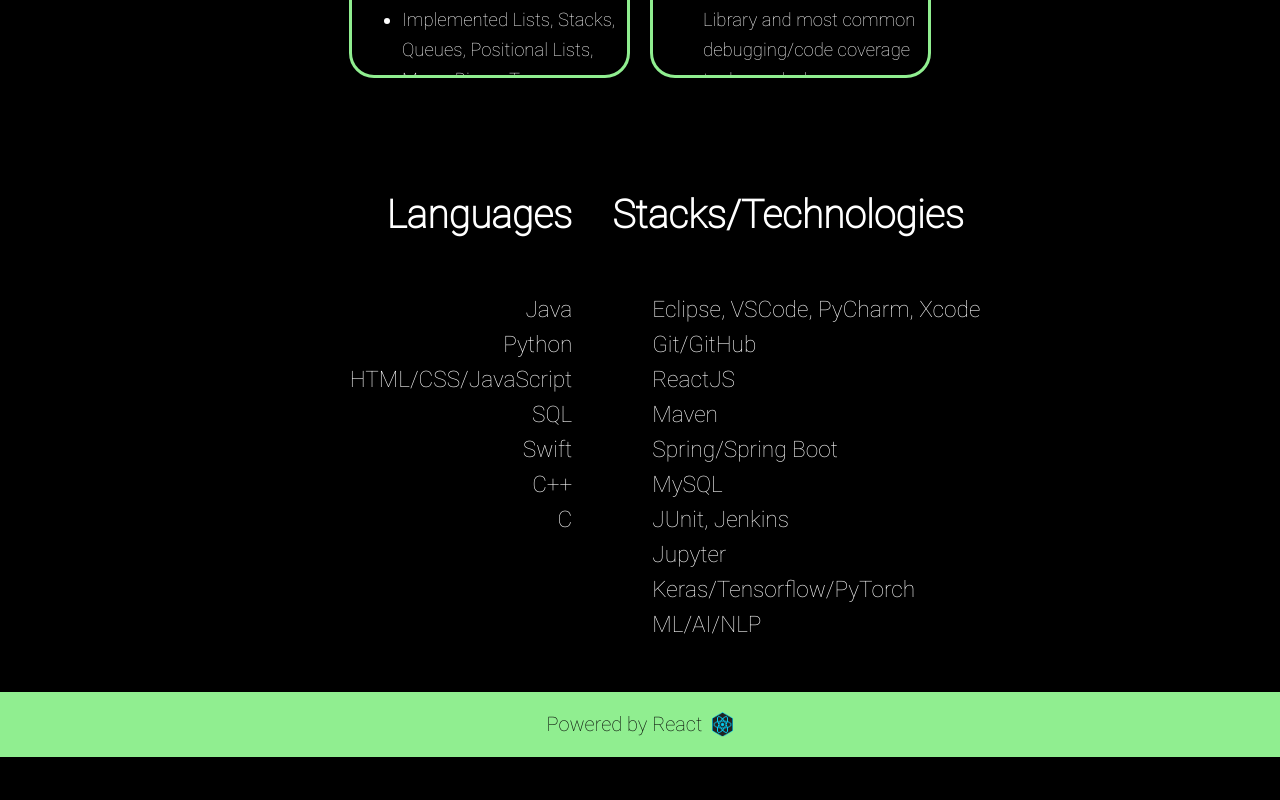
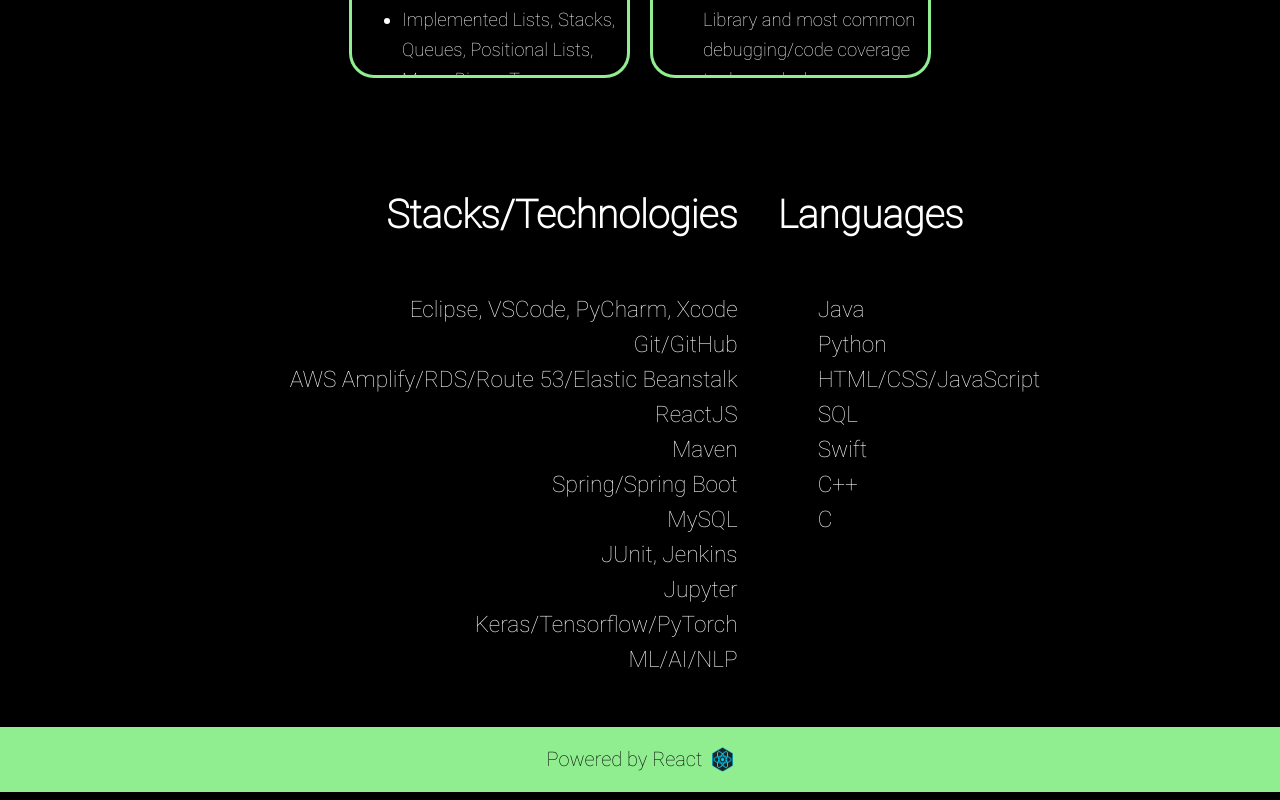
Before and after one commit to nvdixit/Portfolio, a React (Create React App) app in the folder portfolio/: page /#/ in a window 1280 px wide. Shown: the part 1498-2298 px from the top of the page. Before the commit the page ends 2263 px from the top, so only its background shows below. Built offline with nearby package versions, Linux system fonts and the light colour scheme.

Commit message:
Tracksaction info updates

```diff
--- a/portfolio/src/components/Intro.js
+++ b/portfolio/src/components/Intro.js
@@ -58,12 +58,12 @@
 
                 <pre/>
 
-                <SkillList orientation="left" listTitle="Languages"
+                <SkillList orientation="left" listTitle="Stacks/Technologies"
+                skills={["Eclipse, VSCode, PyCharm, Xcode", "Git/GitHub", "AWS Amplify/RDS/Route 53/Elastic Beanstalk", "ReactJS", "Maven", "Spring/Spring Boot",
+                "MySQL", "JUnit, Jenkins", "Jupyter", "Keras/Tensorflow/PyTorch", "ML/AI/NLP"]}/>
+
+                <SkillList orientation="right" listTitle="Languages"
                 skills={["Java", "Python", "HTML/CSS/JavaScript", "SQL", "Swift", "C++", "C"]}/>
-
-                <SkillList orientation="right" listTitle="Stacks/Technologies"
-                skills={["Eclipse, VSCode, PyCharm, Xcode", "Git/GitHub", "ReactJS", "Maven", "Spring/Spring Boot",
-                "MySQL", "JUnit, Jenkins", "Jupyter", "Keras/Tensorflow/PyTorch", "ML/AI/NLP"]}/>
                 <pre />
 
              </center>
--- a/portfolio/src/components/ProjectButton/DescriptionPopup/DescriptionPopup.css
+++ b/portfolio/src/components/ProjectButton/DescriptionPopup/DescriptionPopup.css
@@ -7,7 +7,7 @@
     color:white;
 
     border-style: solid;
-    border-color:skyblue;
+    border-color:white;
     border-radius: 30px;
 
     height:600px;
@@ -40,10 +40,11 @@
 #repoLink {
     text-decoration: none;
     color: white;
+    font-size: 20pt;
 }
 
 #repoLink:hover {
-    color:skyblue;
+    color:lightgreen;
 }
 
 #popupHeader {
@@ -56,11 +57,11 @@
 #projectDescription {
     font-size: 15pt;
     text-align: left;
-
     margin-right: 10px;
 }
 
 #language {
     font-size: 15pt;
     line-height: 10pt;
+    margin-bottom: 15px;
 }
--- a/portfolio/src/components/ProjectButton/DescriptionPopup/DescriptionPopup.js
+++ b/portfolio/src/components/ProjectButton/DescriptionPopup/DescriptionPopup.js
@@ -16,11 +16,11 @@
 
                 <div id="language">{props.language}</div>
 
+                <a href={props.repoUrl} target="_Blank" rel="noreferrer" id="repoLink">Check out the repo!</a>
+
                 <ul id="projectDescription">
                     {props.technicalSummary.map((point, i) => <li key={i}>{point}</li>)}
                 </ul>
-
-                <a href={props.repoUrl} target="_Blank" rel="noreferrer" id="repoLink">Check out the repo!</a>
             </div>
         ) : ""
     }
--- a/portfolio/src/components/Projects.js
+++ b/portfolio/src/components/Projects.js
@@ -18,12 +18,12 @@
             <p>
                 <center>
                     <ProjectButton projectName="Tracksaction" description="Full stack app that organizes financial information" hasRepo={true}
-                                    language="HTML/CSS/JS, Java, MySQL" repoUrl="https://github.com/nvdixit/Tracksaction"
+                                    language="HTML/CSS/JS, Java, SQL" repoUrl="https://github.com/nvdixit/Tracksaction"
                                     technicalSummary={["Built with MySQL, Spring Boot, and ReactJS",
-                                                       "Created relational database schema to manage credit cards & transactions",
-                                                       "Implemented Maven to integrate MySQL JDBC and Spring Boot dependencies",
-                                                       "Employed axios.js to send get/put requests to Spring/MySQL backend",
-                                                       "Used NumberFormat.js to format transaction amounts"]}/>
+                                                        "Hosted on AWS RDS, Elastic Beanstalk, and Amplify",
+                                                        "Created relational database schema to manage credit cards and corresponding transactions",
+                                                        "Implemented Maven to integrate MySQL JDBC and Spring Boot dependencies",
+                                                        "Employed axios.js to send CRUD requests to Spring Boot/MySQL backend hosted on AWS"]}/>
 
                     <ProjectButton projectName="Portfolio Website" description="My porfolio website" hasRepo={true} language="HTML/CSS/JavaScript"
                                     technicalSummary={["You're on it right now!",
--- a/portfolio/src/components/SkillList/SkillList.css
+++ b/portfolio/src/components/SkillList/SkillList.css
@@ -35,6 +35,7 @@
     line-height: 35px;
     font-size: 17pt;
     list-style: none;
+    margin-right: 0px;
 
 }
 
@@ -43,4 +44,5 @@
     line-height: 35px;
     font-size: 17pt;
     list-style: none;
+    margin-left: 0px;
 }
```
